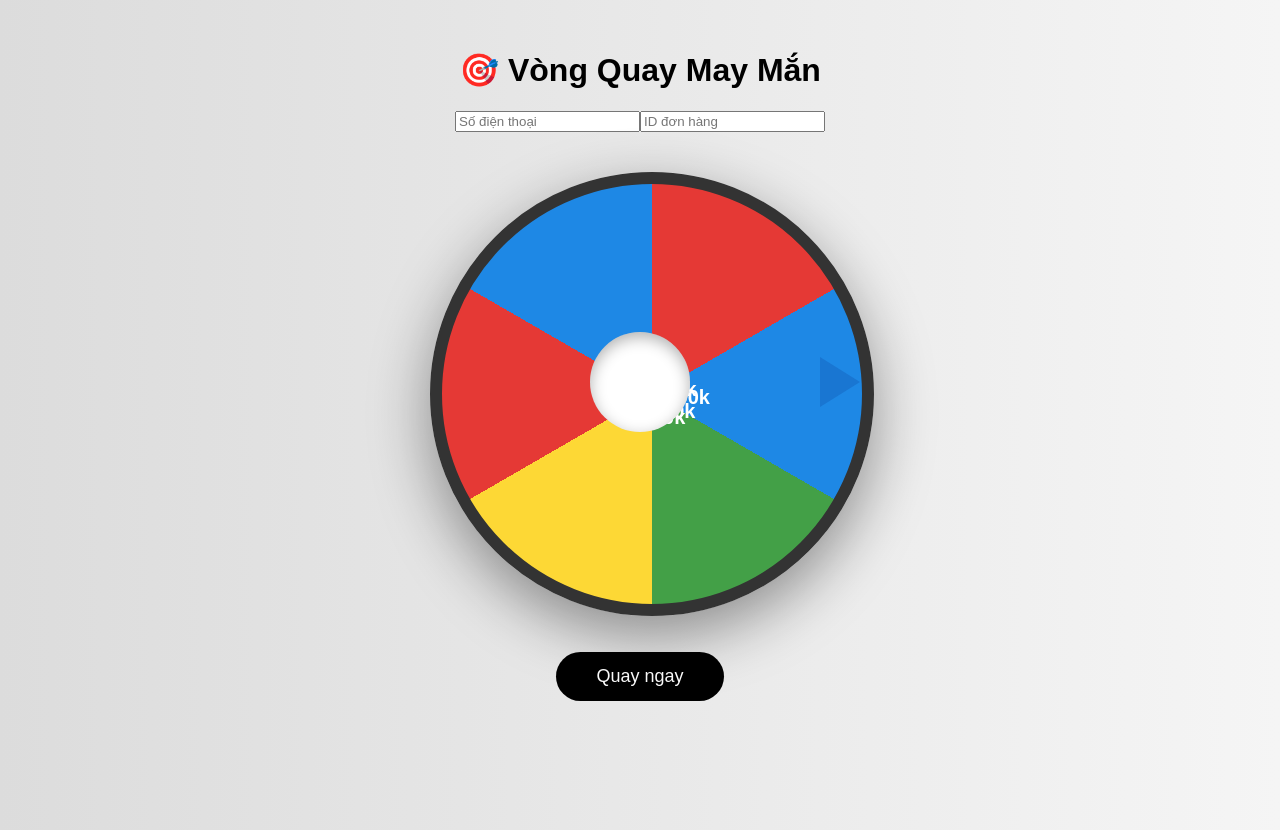
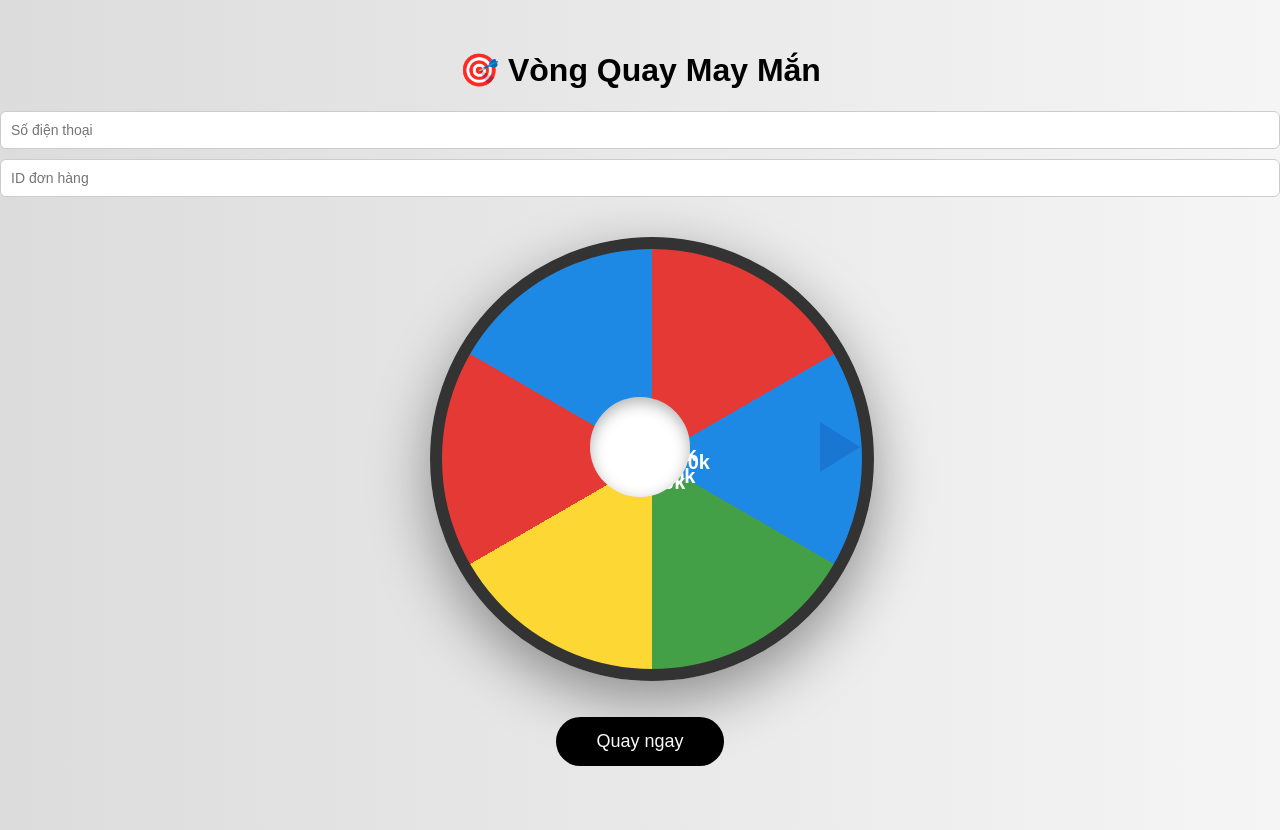
Before and after one commit to movielegend/vongquaymayman1, a React (Create React App) app: page / in a window 1280 px wide. Built offline with nearby package versions, Linux system fonts and the light colour scheme.

Commit message:
update frontend new prizes + css

```diff
--- a/src/App.css
+++ b/src/App.css
@@ -87,3 +87,16 @@ button:disabled {
   font-weight: bold;
   color: red;
 }
+.form {
+  display: flex;
+  flex-direction: column;
+  gap: 10px;
+  margin-bottom: 15px;
+}
+
+.form input {
+  padding: 10px;
+  border-radius: 6px;
+  border: 1px solid #ccc;
+  font-size: 14px;
+}
```
